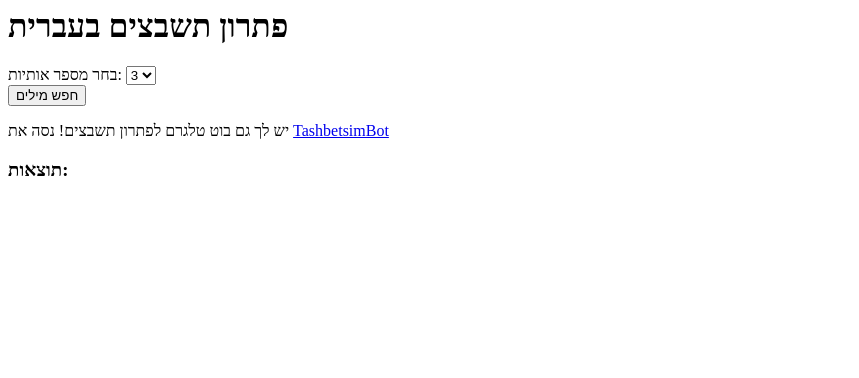
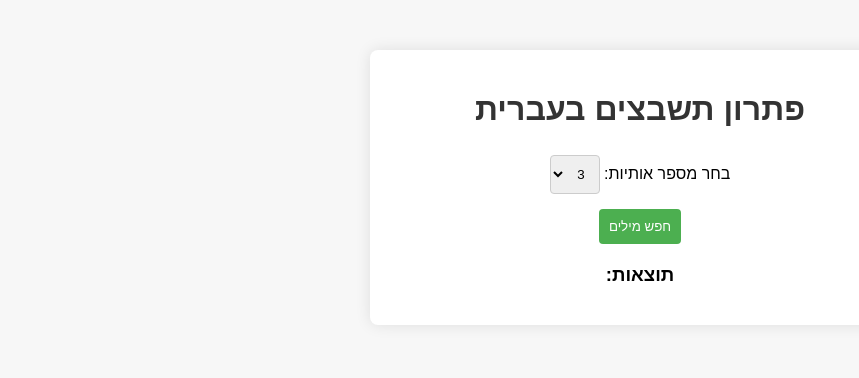
Before and after one commit to edengby/crossword-hebrew, a website: page index.html in a window 1280 px wide. Shown: the whole page, without its empty margins (0-859 px from the left). Drawn offline with Linux system fonts and the light colour scheme.

Commit message:
Revert "update html and style"
This reverts commit c235b453471521bb7a4812a3c854ed86f6a4b6d6.

```diff
--- a/index.html
+++ b/index.html
@@ -1,3 +1,12 @@
+<!DOCTYPE html>
+<html lang="he" dir="rtl">
+<head>
+    <meta charset="UTF-8">
+    <meta name="viewport" content="width=device-width, initial-scale=1.0">
+    <title>פתרון תשבצים בעברית</title>
+    <link rel="stylesheet" href="style.css">
+</head>
+<body>
 <div class="container">
     <h1>פתרון תשבצים בעברית</h1>
 
@@ -19,11 +28,12 @@
         <button onclick="findWords()">חפש מילים</button>
     </div>
 
-    <!-- Add the Telegram bot link here -->
-    <p>יש לך גם בוט טלגרם לפתרון תשבצים! נסה את <a href="https://t.me/TashbetsimBot" target="_blank">TashbetsimBot</a></p>
-
     <div id="results">
         <h3>תוצאות:</h3>
         <ul id="word-list"></ul>
     </div>
 </div>
+
+<script src="script.js"></script>
+</body>
+</html>
--- a/script.js
+++ b/script.js
@@ -20,15 +20,11 @@ function loadWordsFromCSV() {
 // Global variable to store the Hebrew words
 let words = [];
 
-// Load the words on page load and select 3 letters by default
+// Load the words on page load
 window.onload = function() {
     loadWordsFromCSV().then(loadedWords => {
         words = loadedWords;
     });
-
-    // Set default letter count to 3
-    document.getElementById('letter-count').value = 3;
-    generateInputs();
 };
 
 // Function to generate letter input fields based on selected number of letters
--- a/style.css
+++ b/style.css
@@ -1,12 +1,8 @@
-@import url('https://fonts.googleapis.com/css2?family=Roboto:wght@400;500&display=swap');
-
 body {
-    font-family: 'Roboto', sans-serif;
+    font-family: Arial, sans-serif;
     direction: rtl;
     text-align: center;
-    background-color: #f4f4f9;
-    margin: 0;
-    padding: 0;
+    background-color: #f7f7f7;
 }
 
 .container {
@@ -20,8 +16,6 @@ body {
 
 h1 {
     color: #333;
-    font-size: 24px;
-    margin-bottom: 20px;
 }
 
 #letter-count, input {
@@ -29,73 +23,37 @@ h1 {
     margin: 5px 0;
     border-radius: 4px;
     border: 1px solid #ccc;
-    font-size: 16px;
-    width: 100%;
-    max-width: 70px;
-    text-align: center;
 }
 
 button {
-    padding: 12px;
-    background-color: #1e90ff;
+    padding: 10px;
+    background-color: #4CAF50;
     color: white;
     border: none;
     border-radius: 4px;
     cursor: pointer;
-    width: 100%;
-    font-size: 16px;
-    margin-top: 15px;
+    margin-top: 10px;
 }
 
 button:hover {
-    background-color: #1c86e5;
+    background-color: #45a049;
 }
 
 #letter-inputs {
     display: flex;
     justify-content: space-between;
-    margin-bottom: 15px;
 }
 
 input.letter {
     width: 40px;
-    padding: 10px;
-    font-size: 18px;
     text-align: center;
-    border: 1px solid #ddd;
-    border-radius: 4px;
 }
 
 #results {
     margin-top: 20px;
-    padding: 15px;
-    background-color: #f9f9f9;
-    border-radius: 8px;
-    border: 1px solid #ddd;
 }
 
 #word-list {
     list-style: none;
     padding: 0;
-    text-align: center;
-    font-size: 18px;
 }
-
-#word-list li {
-    padding: 5px;
-}
-
-p {
-    font-size: 14px;
-    color: #555;
-    margin-top: 20px;
-}
-
-a {
-    color: #1e90ff;
-    text-decoration: none;
-}
-
-a:hover {
-    text-decoration: underline;
-}
```
